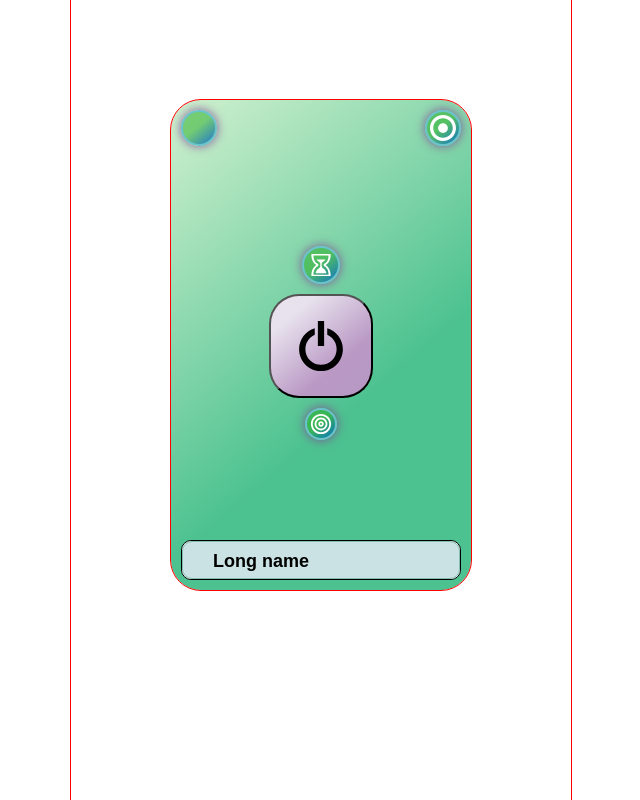
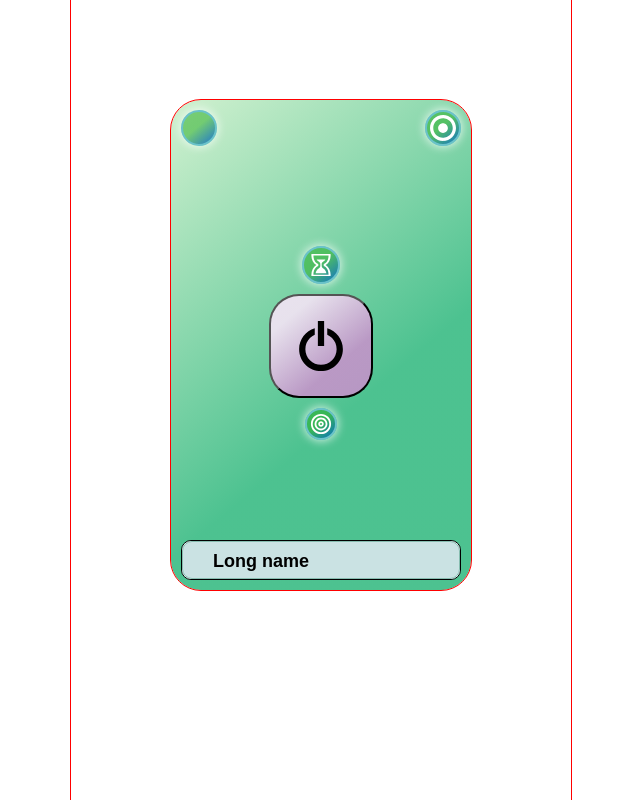
Before and after one commit to YaroslavRebrina/meditationTest, a website built with Parcel: page src/index.html in a window 1280 px wide. Shown: the whole page, without its empty margins (319-959 px from the left). Built offline with nearby package versions, Linux system fonts and the light colour scheme; a web font is replaced by a local one.

Commit message:
buttons shadow white now

```diff
--- a/src/index.js
+++ b/src/index.js
@@ -1,4 +1,4 @@
-import './js/_swiper';
+import './js/swiper';
 import './js/theme_coloring/index';
 import './js/markup/markup';
 import './js/info/index';
--- a/src/sass/partials/_buttons.scss
+++ b/src/sass/partials/_buttons.scss
@@ -4,11 +4,11 @@
   padding: 3px;
   border: 2px var(--main-button-border) solid;
   background: var(--main-button-bg);
-  box-shadow: 0px 0px 10px 1px rgba(129, 69, 149, 0.75);
+  box-shadow: 0px 0px 10px 1px rgba(255, 255, 255, 0.75);
   transition: box-shadow 250ms cubic-bezier(0.165, 0.84, 0.44, 1);
 
   &:active {
-    box-shadow: 0px 0px 10px 4px rgba(75, 55, 75, 0.75);
+    box-shadow: 0px 0px 10px 4px rgba(0, 255, 123, 0.75);
   }
 }
 
```
Also changed, not shown: src/js/chat-gpt-api/api.js (renamed from src/js/chat-gpt-api.js/api.js), src/js/swiper.js (renamed from src/js/_swiper.js).
